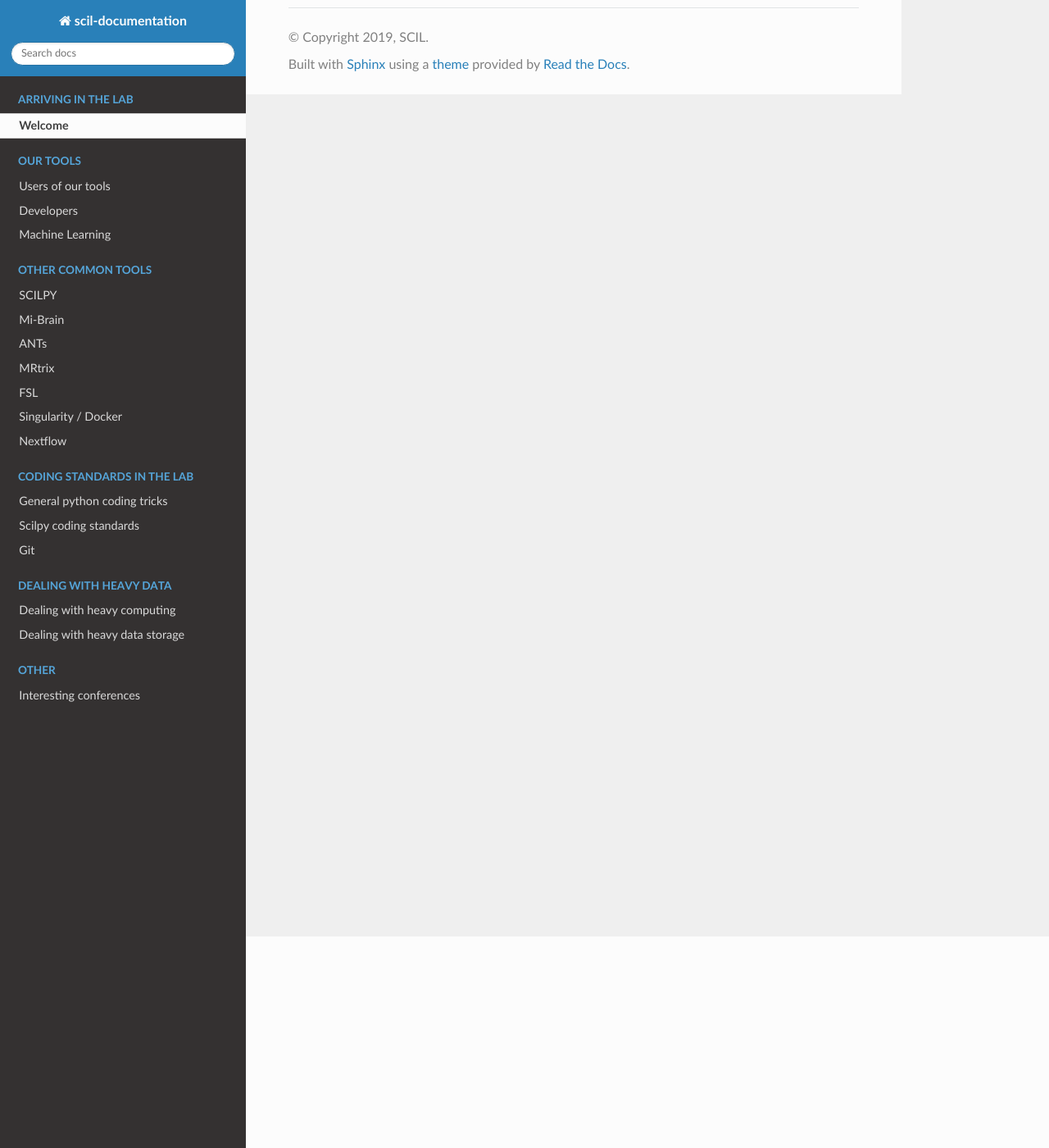
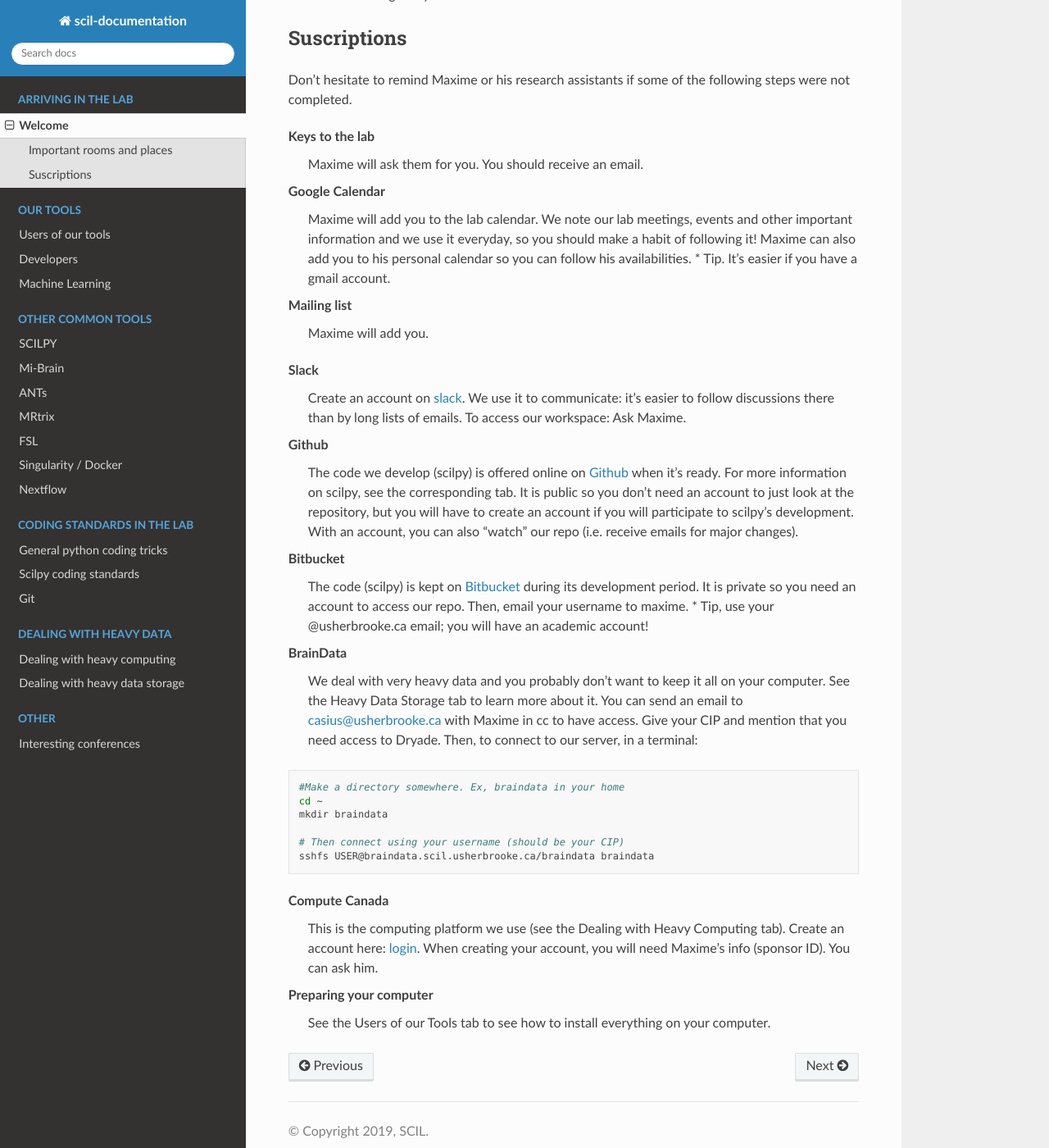
Before and after one commit to scilus/scil-documentation, a Sphinx documentation site: the page built from source/arriving/welcome.rst, in a window 1280 px wide and 1400 px high, scrolled down 258 px. Shown: the whole window at 82% size. Built offline with Sphinx 7.4.7 and the Read the Docs theme 2.0.0, drawn with Linux system fonts in a browser that asks for light colours; some of the changed text lies outside the part shown.

Commit message:
Writing the welcoming new students page

```diff
--- a/source/arriving/welcome.rst
+++ b/source/arriving/welcome.rst
@@ -1,4 +1,43 @@
 Welcome
 ==============
 
-To do
+Important rooms and places
+"""""""""""""""""""""""""""
+Chantal, Lynn, and the faculté’s offices are important to know where they are. Ask someone in the lab or Maxime to guide you.
+
+Suscriptions
+"""""""""""""""""""""""""""
+
+Don't hesitate to remind Maxime or his research assistants if some of the following steps were not completed.
+
+Keys to the lab
+    Maxime will ask them for you. You should receive an email.
+Google Calendar
+    Maxime will add you to the lab calendar. We note our lab meetings, events and other important information and we use it everyday, so you should make a habit of following it! Maxime can also add you to his personal calendar so you can follow his availabilities.  * Tip. It's easier if you have a gmail account.
+Mailing list
+    Maxime will add you.
+.. Mailing list: (scil@listes.usherbrooke.ca)
+
+Slack
+    Create an account on `slack <https://slack.com>`_. We use it to communicate: it's easier to follow discussions there than by long lists of emails. To access our workspace: Ask Maxime.
+Github
+    The code we develop (scilpy) is offered online on `Github <https://github.com/>`_ when it's ready. For more information on scilpy, see the corresponding tab. It is public so you don't need an account to just look at the repository, but you will have to create an account if you will participate to scilpy's development. With an account, you can also "watch" our repo (i.e. receive emails for major changes).
+Bitbucket
+    The code (scilpy) is kept on `Bitbucket <https://bitbucket.org/>`_ during its development period. It is private so you need an account to access our repo. Then, email your username to maxime. * Tip, use your @usherbrooke.ca email; you will have an academic account!
+BrainData
+    We deal with very heavy data and you probably don't want to keep it all on your computer. See the Heavy Data Storage tab to learn more about it. You can send an email to casius@usherbrooke.ca with Maxime in cc to have access. Give your CIP and mention that you need access to Dryade. Then, to connect to our server, in a terminal:
+
+.. code-block:: sh
+
+    #Make a directory somewhere. Ex, braindata in your home
+    cd ~
+    mkdir braindata
+
+    # Then connect using your username (should be your CIP)
+    sshfs USER@braindata.scil.usherbrooke.ca/braindata braindata
+
+Compute Canada
+    This is the computing platform we use (see the Dealing with Heavy Computing tab). Create an account here: `login <https://ccdb.computecanada.ca/security/login>`_. When creating your account, you will need Maxime’s info (sponsor ID). You can ask him.
+
+Preparing your computer
+    See the Users of our Tools tab to see how to install everything on your computer.
```
